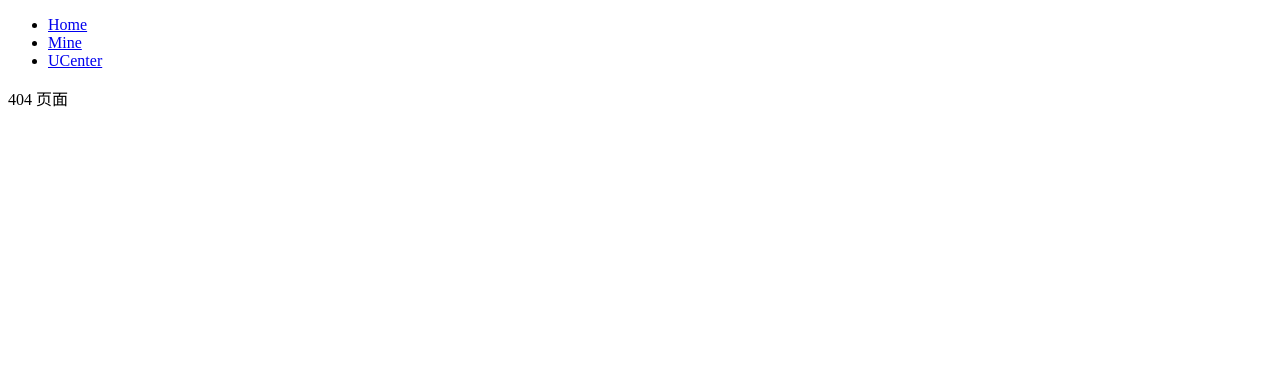
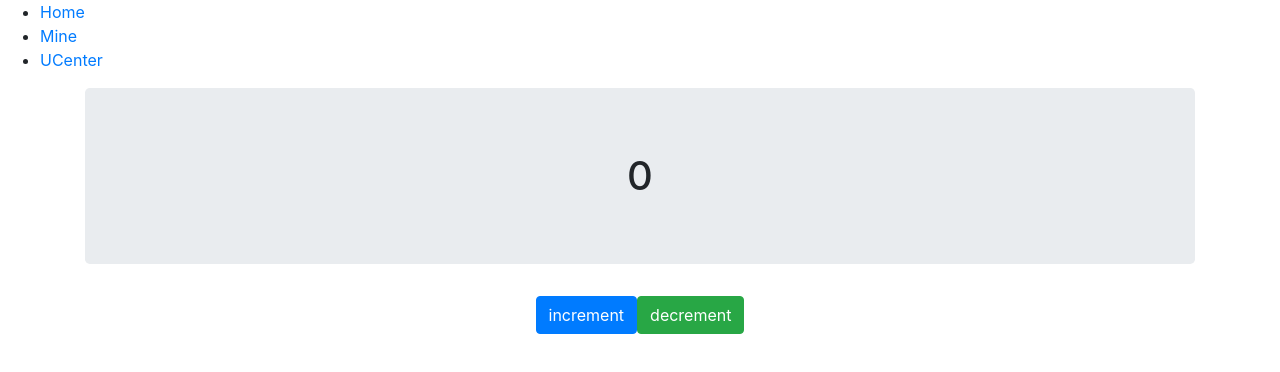
Before and after one commit to yangchaojun/react-base, a React (Create React App) app: page /redux-demo in a window 1280 px wide. Before the commit this address had no page. Shown: the top 372 px of the page. Built offline with nearby package versions, Linux system fonts and the light colour scheme.

Commit message:
引入redux，并完成简单示例

```diff
--- a/package.json
+++ b/package.json
@@ -10,7 +10,8 @@
     "react": "^16.12.0",
     "react-dom": "^16.12.0",
     "react-router-dom": "^5.1.2",
-    "react-scripts": "3.3.0"
+    "react-scripts": "3.3.0",
+    "redux": "^4.0.5"
   },
   "scripts": {
     "start": "react-scripts start",
--- a/public/index.html
+++ b/public/index.html
@@ -15,6 +15,7 @@
       user's mobile device or desktop. See https://developers.google.com/web/fundamentals/web-app-manifest/
     -->
     <link rel="manifest" href="%PUBLIC_URL%/manifest.json" />
+    <link href="https://cdn.bootcss.com/twitter-bootstrap/4.3.1/css/bootstrap.min.css" rel="stylesheet">
     <!--
       Notice the use of %PUBLIC_URL% in the tags above.
       It will be replaced with the URL of the `public` folder during the build.
--- a/src/App.js
+++ b/src/App.js
@@ -6,6 +6,7 @@ import NotFound from "./pages/404";
 import Home from "./pages/Home";
 import Mine from "./pages/Mine";
 import UCenter from "./pages/UCenter";
+import ReduxDemo from "./pages/ReduxDemo"
 
 function App() {
   return (
@@ -17,6 +18,7 @@ function App() {
           <Route path="/home" component={Home}></Route>
           <Route exact path="/mine" component={Mine}></Route>
           <Route path="/mine/ucenter" component={UCenter}></Route>
+          <Route path="/redux-demo" component={ReduxDemo}></Route>
           <Route component={NotFound}></Route>
         </Switch>
       </Router>
--- /dev/null
+++ b/src/pages/ReduxDemo.jsx
@@ -0,0 +1,47 @@
+import React from 'react'
+import { createStore } from 'redux'
+import counter from '../reducers/counter'
+// 创建仓库
+const store = createStore(counter)
+
+export default class ReduxDemo extends React.Component {
+    constructor(props) {
+        super(props)
+        this.state = {
+            count: 0
+        }
+        this.handleDecrement = this.handleDecrement.bind(this)
+        this.handleIncrement = this.handleIncrement.bind(this)
+    }
+
+    handleIncrement() {
+        store.dispatch({
+            type: "INCREMENT"
+        })
+    }
+
+    handleDecrement() {
+        store.dispatch({
+            type: 'DECREMENT'
+        })
+    }
+
+    render() {
+        store.subscribe(() => {
+            console.log(`count: ${store.getState()}`)
+
+            this.setState({
+                count: store.getState()
+            })
+        })
+        return (
+            <div className="container">
+                <h1 className="jumbotron text-center">{this.state.count}</h1>
+                <p className="text-center">
+                    <button onClick={ this.handleIncrement } className="btn btn-primary">increment</button>
+                    <button onClick={ this.handleDecrement } className="btn btn-success">decrement</button>
+                </p>
+            </div>
+        )
+    }
+}
--- /dev/null
+++ b/src/reducers/counter.js
@@ -0,0 +1,12 @@
+const counter = (state = 0, action) => {
+    switch(action.type) {
+        case 'INCREMENT':
+            return state + 1
+        case 'DECREMENT':
+            return state - 1
+        default:
+            return state
+    }
+}
+
+export default counter
```
Also changed, not shown: 1 other file (tests, documents, lock files or other folders).
